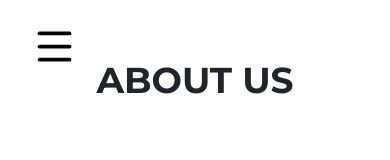
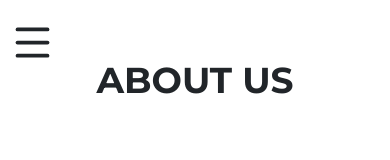
Before and after one commit to crstelli/lumina-tech, a Next.js app: page /about in a window 390 px wide. Shown: the top 160 px of the page. Built offline with nearby package versions, Linux system fonts and the light colour scheme.

Commit message:
Fixed opening menu button position

```diff
--- a/components/navbar/MobileNav.tsx
+++ b/components/navbar/MobileNav.tsx
@@ -16,13 +16,13 @@ function MobileNav() {
         <X
           onClick={handleClose}
           size={45}
-          className="absolute text-black top-6 left-8 z-2 lg:hidden"
+          className="absolute top-5 sm:left-8 z-2 lg:hidden"
         />
       ) : (
         <Menu
           onClick={handleOpen}
           size={45}
-          className="absolute text-black top-6 left-8 lg:hidden"
+          className="absolute top-5 sm:left-8 lg:hidden"
         />
       )}
 
```
